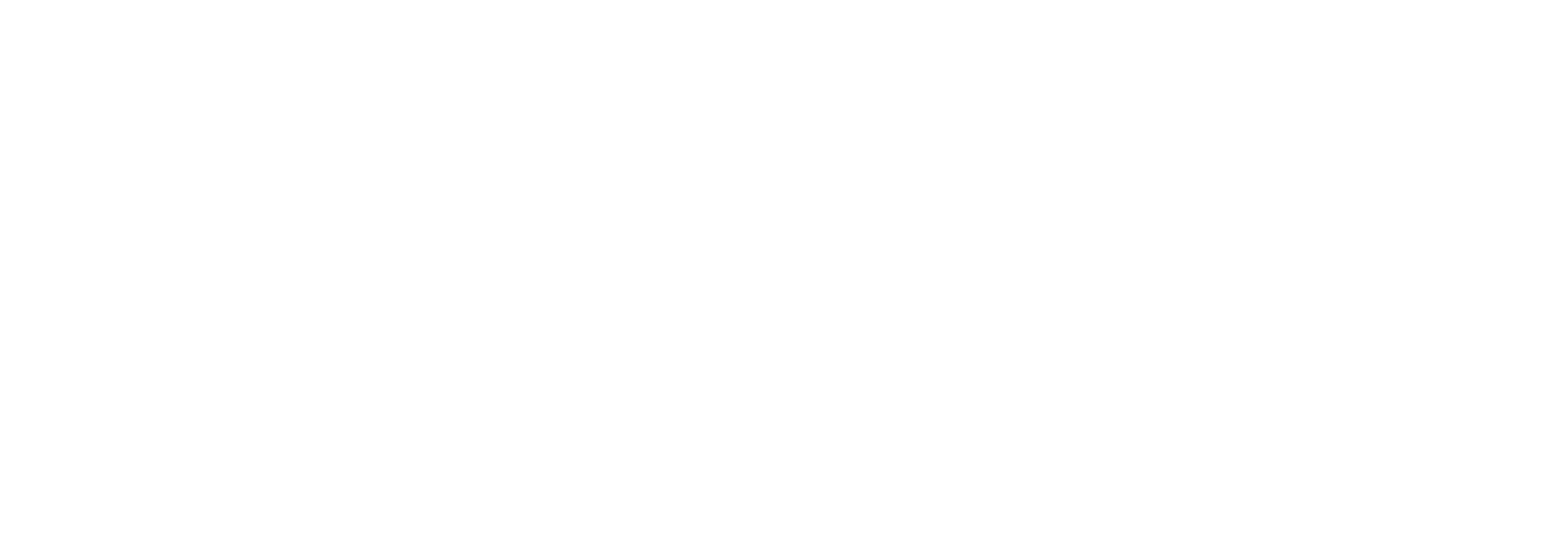
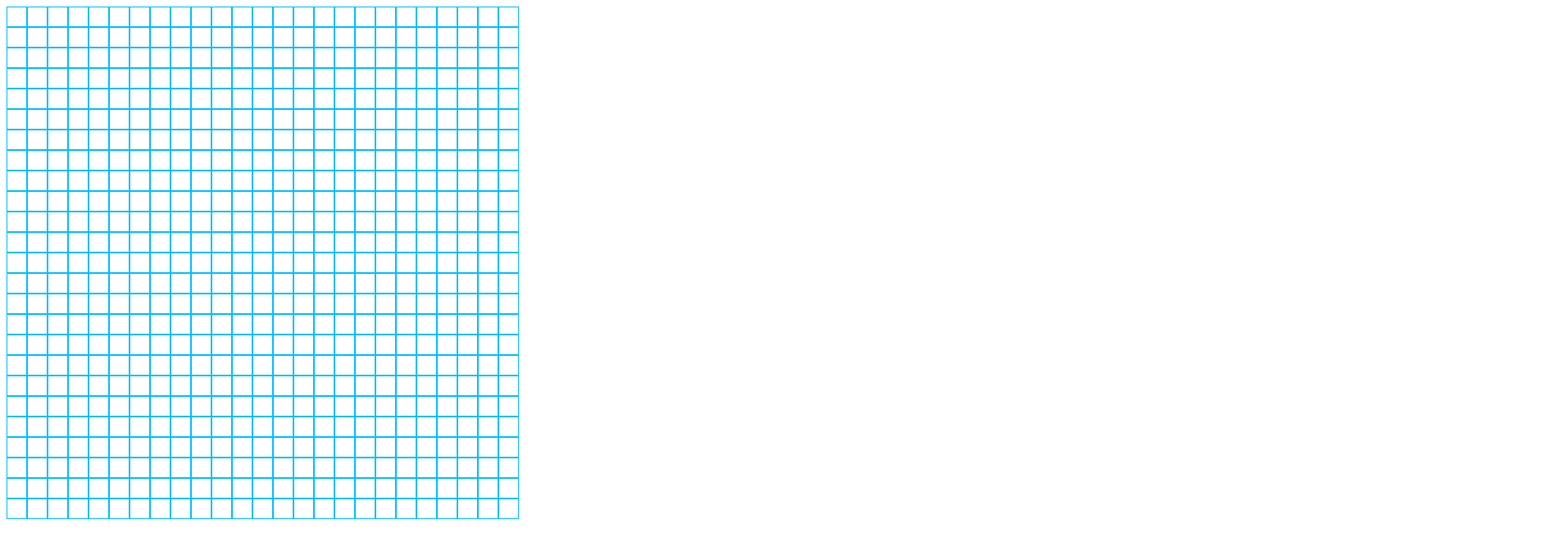
Before and after one commit to chip24/etch-a-sketch, a plain HTML site: page index.html in a window 1280 px wide. Shown: the whole page at 82% size, 1908 px wide, since content can reach past the window. Drawn offline with Linux system fonts and the light colour scheme.

Commit message:
make boxes square and add hover effect

```diff
--- a/easscript.js
+++ b/easscript.js
@@ -0,0 +1,38 @@
+/*function grid(el) {
+    var container = document.createElement("div");
+    container.id = "main";
+    container.className = "container";
+
+    for (i=0; i<16; i+=1) {
+        var row = document.createElement("div");
+        row.className = "row";
+        row.id = "row" + i;
+
+        for (j=0; j<16; j+=1) {
+            var box = document.createElement("div")
+            box.className = "box";
+            row.appendChild(box);
+        };
+
+        container.appendChild(row);
+    };
+    el.appendChild(container);
+};
+
+grid(document.body);*/
+
+const container = document.querySelector('#container');
+
+function createBoxes(numBox) {
+  for (let i = 0; i < numBox; i++) {
+    const row = container.appendChild(document.createElement('div'));
+    for (let j = 0; j < numBox; j++) {
+      const square = document.createElement('div');
+      square.className = 'box';
+      row.appendChild(square);
+    }
+  }
+}
+
+
+createBoxes(25);
--- a/easstyle.css
+++ b/easstyle.css
@@ -0,0 +1,38 @@
+/*.row {
+    border:1px solid #00BFFF;
+    height:1em;
+
+    line-height:1em
+}
+
+.box {
+    display:inline-block;
+    width:6.25%;
+    height:1em;
+    box-sizing:border-box;
+    border:1px solid #034694;
+
+}*/
+
+.box {
+    border: 1px solid #00BFFF;
+    box-sizing: border-box;
+    display: inline-block;
+    width: 25px;
+    height: 25px;
+
+  }
+
+  #container {
+    width: 1900px;
+    height: 1900px;
+  }
+
+  #container>div {
+    height: 25px;
+  }
+
+  .box:hover {
+    background-color: #034694;
+
+  }
--- a/index.html
+++ b/index.html
@@ -9,6 +9,6 @@
     <script src="easscript.js" defer></script>
 </head>
 <body>
-
+    <div id="container"></div>
 </body>
 </html>
```
